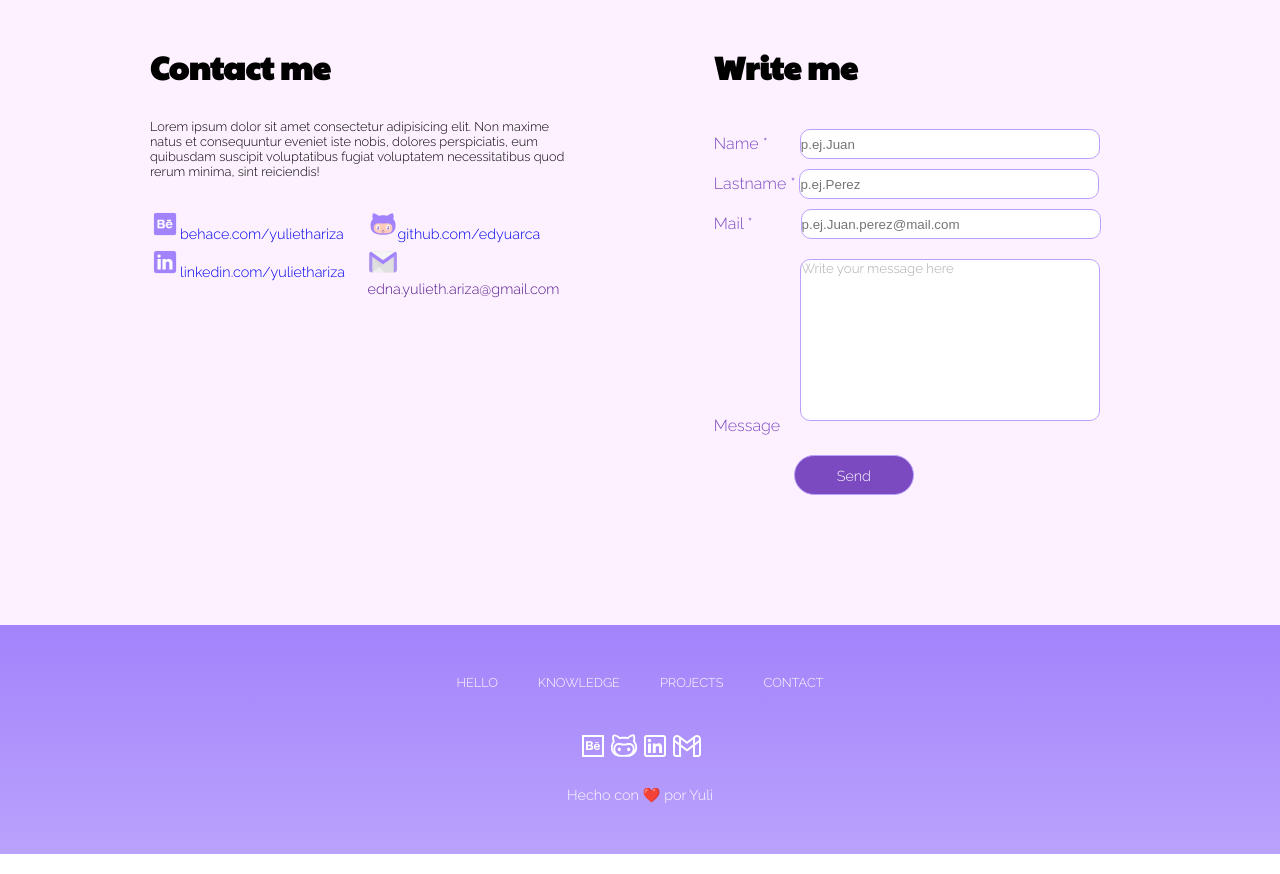
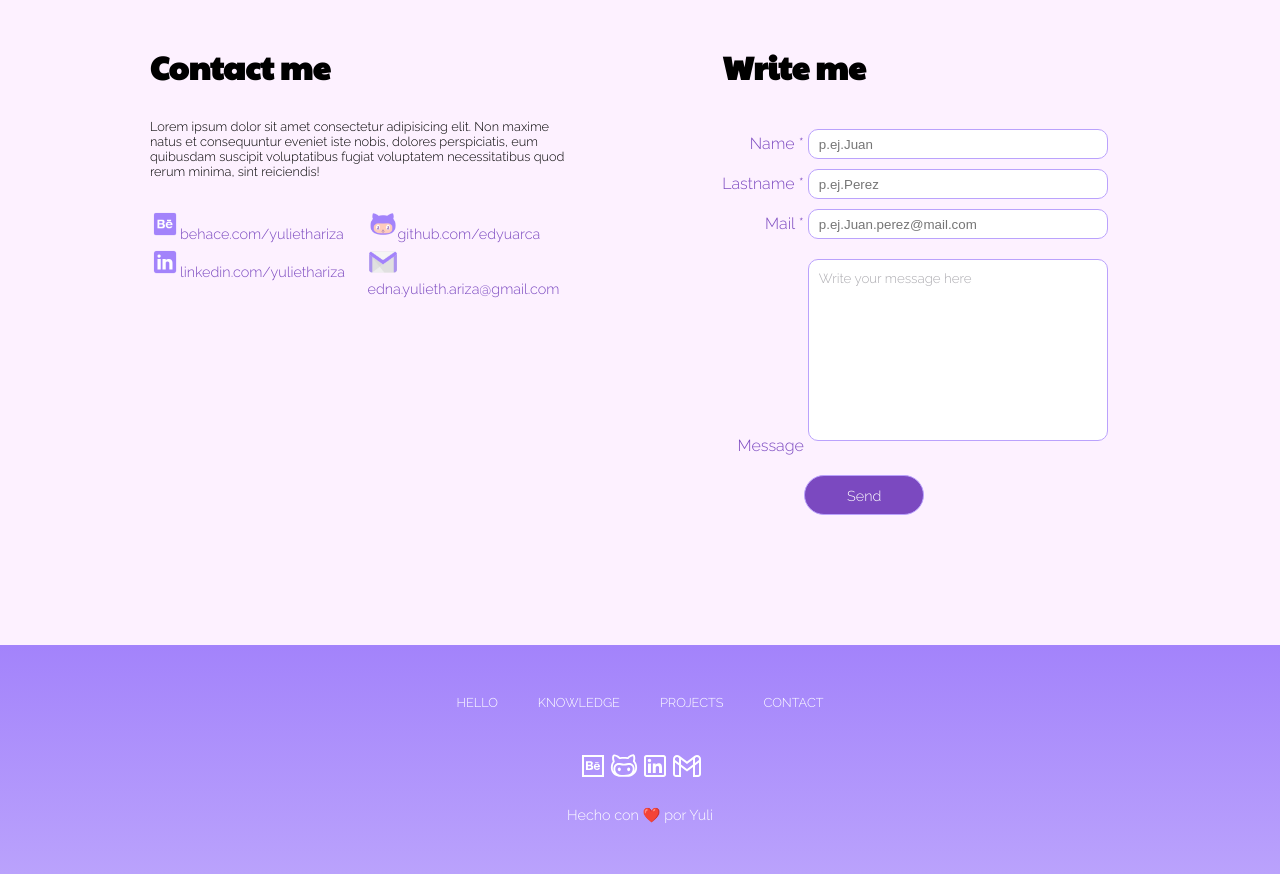
Before and after one commit to edyuarca/Portfolio, a plain HTML site: page index.html in a window 1280 px wide. Shown: the part 2880-3754 px from the top of the page. Drawn offline with Linux system fonts and the light colour scheme.

Commit message:
se corrige el formulario en responsive y se agrega un flex en desktop para alinear sin necesidad de modelo de caja

```diff
--- a/index.html
+++ b/index.html
@@ -150,7 +150,7 @@
 
             <h2>Write me</h2>
 
-            <div>
+            <div class="form-text">
                 <div>
                     <label for="imput_name">Name *</label>
                     <input type="text"
--- a/style.css
+++ b/style.css
@@ -233,8 +233,8 @@ header {
 }
 
 .rrss-icons {
-   display: grid;
-   grid-template-columns: repeat(2, 1fr);
+   display: flex;
+   flex-direction: column;
    gap: 5px;
 }
 
@@ -242,6 +242,7 @@ header {
    text-decoration: none;
    font-family: 'Raleway', sans-serif;
    font-size: 0.9rem;
+   color: #7b49c0;
 }
 
 .rrss-icons img {
@@ -264,6 +265,7 @@ header {
    border: solid 1px #baa2fc;
    width: 300px;
    height: 30px;
+   padding-left: 10px;
 }
 
 .form-container div {
@@ -277,7 +279,7 @@ header {
 
 .text-form {
    border-radius: 10px;
-   margin: 10px 16px;
+   margin: 10px 0px;
    resize: none;
    background-color: #fff;
    border: solid 1px #baa2fc;
@@ -286,13 +288,6 @@ header {
    width: 300px;
 }
 
-.form-name {
-   margin-left: 28px;
-}
-
-.form-mail {
-   margin-left: 44px;
-}
 
 #button-send {
    width: 120px;
@@ -302,7 +297,8 @@ header {
    color: #fff;
    font-family: 'Raleway', sans-serif;
    font-size: 0.9rem;
-   margin-left: 80px;
+   margin-left: 82px;
+   padding-right: 10px;
 }
 
 /* Footer*/
@@ -486,11 +482,34 @@ footer p {
          font-size: 0.8rem;
       }
 
+      .rrss-icons {
+         display: grid;
+         grid-template-columns: repeat(2, 1fr);
+         gap: 5px;
+      }
+
       .form-container {
          display: grid;
          justify-content: center;
          padding: 60px;
          }
+
+      .text-form {
+         border-radius: 10px;
+         resize: none;
+         background-color: #fff;
+         border: solid 1px #baa2fc;
+         font-family: 'Raleway', sans-serif;
+         color: #acabb0;
+         width: 300px;
+         padding: 10px;
+      }
+
+      .form-text {
+         display: flex;
+      flex-direction: column;
+      align-items: flex-end;
+      }
 
       /*footer*/
 
```
